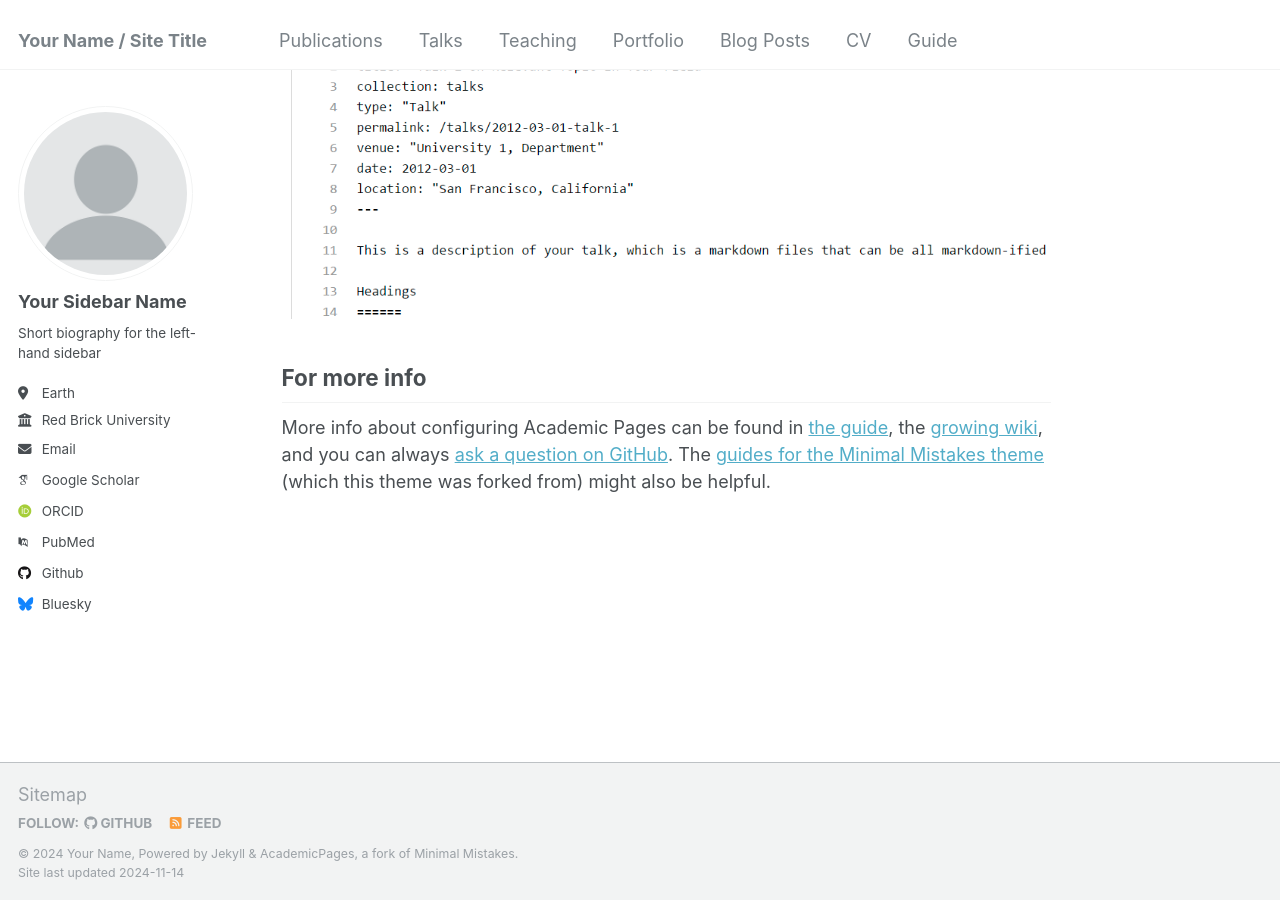
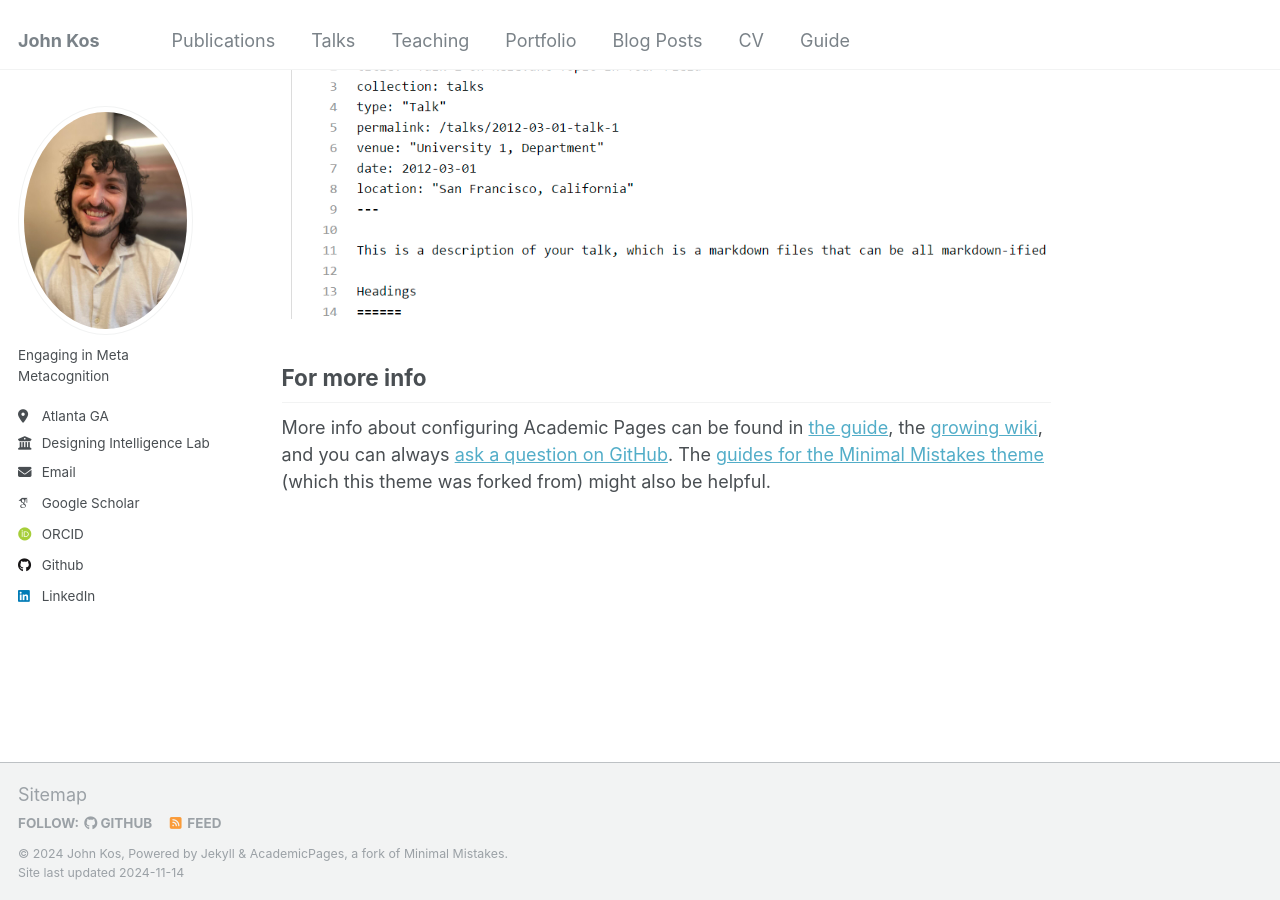
Before and after one commit to JohnKos/JohnKos.github.io, a Jekyll site: the page built from _pages/about.md, in a window 1280 px wide and 900 px high, scrolled down 2643 px. Built offline with Jekyll 4.4.1, drawn with Linux system fonts in a browser that asks for light colours; some web fonts are replaced.

Commit message:
update profile basic info

```diff
--- a/_config.yml
+++ b/_config.yml
@@ -8,35 +8,35 @@
 
 # Basic Site Settings
 locale                   : "en-US"
-title                    : "Your Name / Site Title"
+title                    : "John Kos"
 title_separator          : "-"
-name                     : &name "Your Name"
-description              : &description "personal description"
-url                      : https://academicpages.github.io # the base hostname & protocol for your site e.g. "https://[your GitHub username].github.io"
+name                     : &name "John Kos"
+description              : &description "Engaging in Meta Metacognition"
+url                      : https://JohnKos.github.io # the base hostname & protocol for your site e.g. "https://[your GitHub username].github.io"
 baseurl                  : "" # the subpath of your site, e.g. "/blog"
-repository               : "academicpages/academicpages.github.io"
+repository               : "JohnKos.github.io"
 
 # Site Author - The following control what appear as part of the author content on the side bar.
 #               If a field is blank the icon and link will not appear, otherwise it will be shown.
 #               Additional customization can be done by editing /_includes/author-profile.html
 author:
   # Biographic information
-  avatar           : "profile.png"
-  name             : "Your Sidebar Name"
+  avatar           : "profile.jpeg"
+  name             : ""
   pronouns         : # example: "she/her"
-  bio              : "Short biography for the left-hand sidebar"
-  location         : "Earth"
-  employer         : "Red Brick University"
+  bio              : "Engaging in Meta Metacognition"
+  location         : "Atlanta GA"
+  employer         : "Designing Intelligence Lab at GATECH"
   uri              : # URL
-  email            : "none@example.org"
+  email            : "johnkos01@gmail.com"
 
   # Academic websites
   arxiv            : # URL - Update with the correct link to your profile
-  googlescholar    : "https://scholar.google.com/citations?user=PS_CX0AAAAAJ"
+  googlescholar    : "https://scholar.google.com/citations?user=wBIHtfgAAAAJ"
   impactstory      : # URL
-  orcid            : "http://orcid.org/yourorcidurl"
+  orcid            : "https://orcid.org/0009-0005-3012-7090"
   semantic         : # URL
-  pubmed           : "https://www.ncbi.nlm.nih.gov/pubmed/?term=john+snow"
+  pubmed           : # URL
   researchgate     : # URL
   scopus           : # URL
 
@@ -44,12 +44,12 @@ author:
   bitbucket        : # Username - Update with your username on the site
   codepen          : # Username
   dribbble         : # Username
-  github           : "academicpages"
+  github           : "JohnKos"
   kaggle           : # Username
   stackoverflow    : # User number or user number and name (i.e., use "1" or "1/jeff-atwood")
 
   # Social media
-  bluesky          : "bsky.app" # Replace this with you Bluesky username
+  bluesky          : # Username
   facebook         : # Username
   flickr           : # Username
   foursquare       : # Username
@@ -58,7 +58,7 @@ author:
   keybase          : # Username
   instagram        : # Username
   lastfm           : # Username
-  linkedin         : # Username
+  linkedin         : "https://www.linkedin.com/in/kosjohn/"
   mastodon         : # URL
   medium           : # URL
   pinterest        : # Username
```
Also changed, not shown: images/profile.jpeg (added), images/profile.png (deleted).
